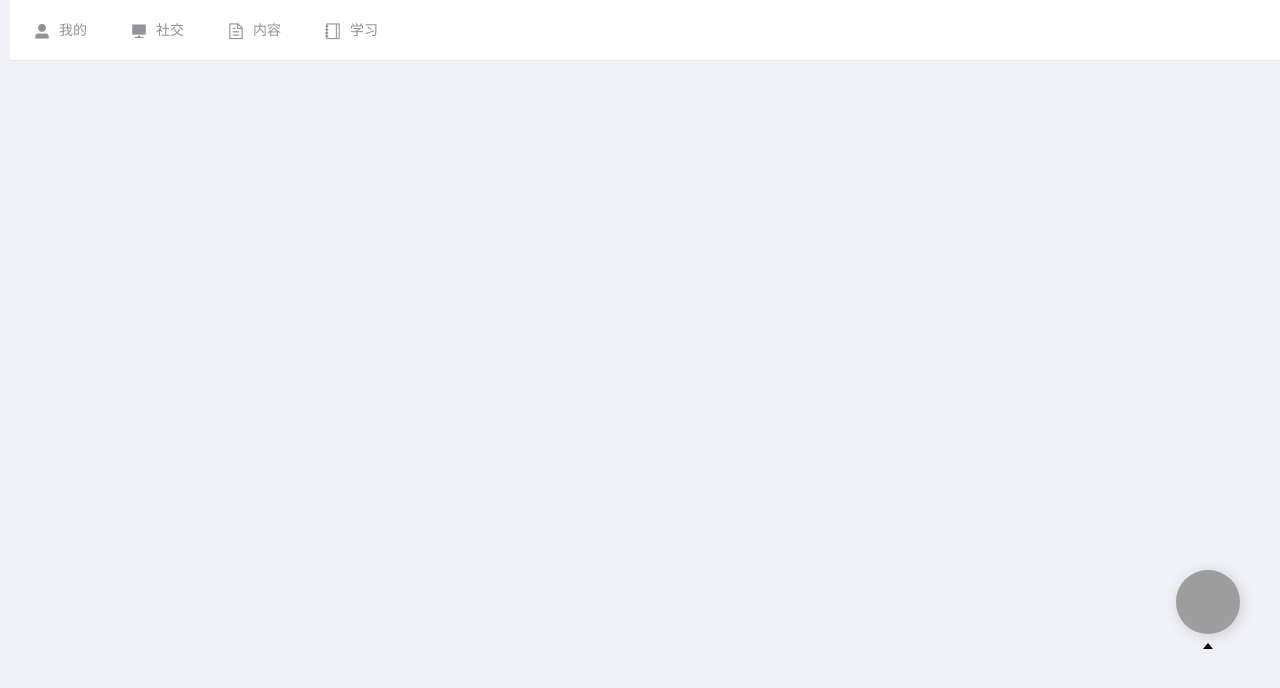
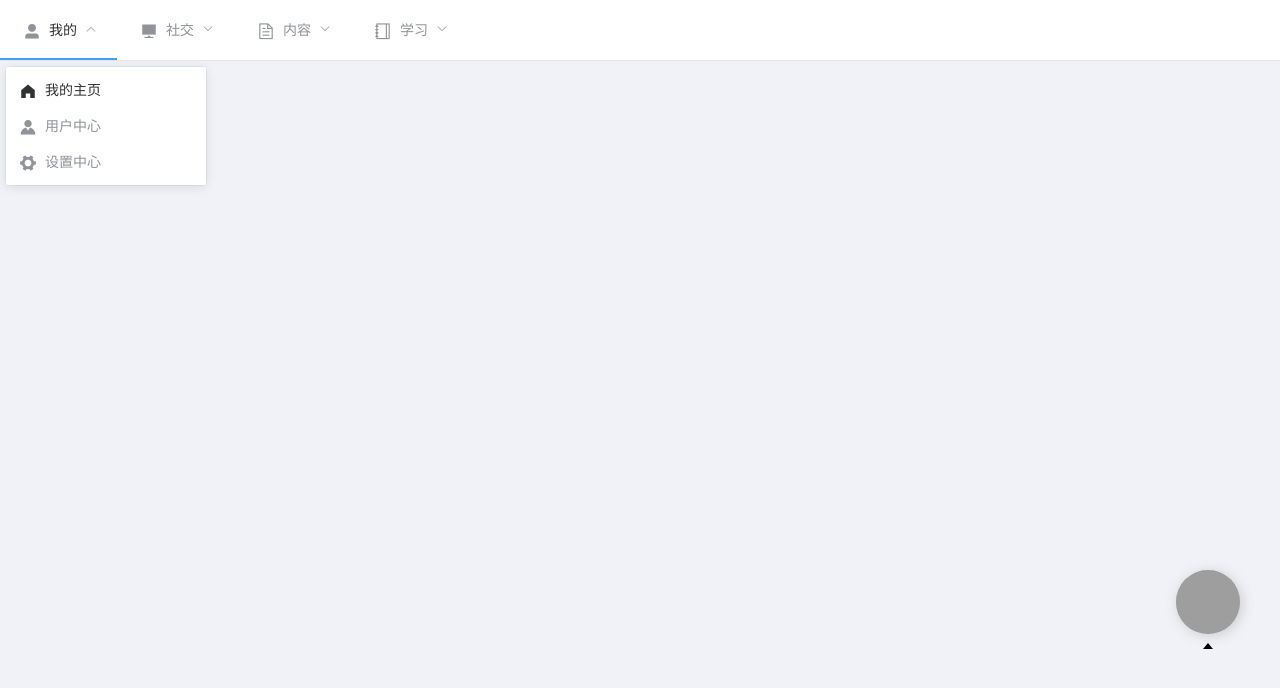
Before and after one commit to 0xcaffebabe/zbq-web, a Vue app: page /#/main in a window 1280 px wide. Shown: the top 688 px of the page. Built offline with nearby package versions, Linux system fonts and the light colour scheme; grey boxes are pictures that could not be loaded.

Commit message:
主页子菜单基本设计

```diff
--- a/src/views/MainPage.vue
+++ b/src/views/MainPage.vue
@@ -1,20 +1,27 @@
 <template>
   <div class="nav-menu-wrapper">
     <el-menu
-      :default-active="activeIndex"
+      default-active="/main/my"
       class="nav-menu"
       mode="horizontal"
       :router="true"
       @select="handleSelect"
     >
-      <el-menu-item
-        v-for="item in menuList"
-        :key="item.index"
-        :index="item.index"
-      >
-        <i :class="item.icon" />
-        <span>{{ item.name }}</span>
-      </el-menu-item>
+      <el-submenu v-for="item in menuList" :key="item.name" :index="item.name">
+        <template #title>
+          <i :class="item.icon" />
+          <span>{{ item.name }}</span>
+        </template>
+        <el-menu-item
+          v-for="children in item.children"
+          :key="children.name"
+          :index="children.index"
+          >
+            <i :class="children.icon"></i>
+            <span>{{ children.name }}</span>
+          </el-menu-item
+        >
+      </el-submenu>
     </el-menu>
   </div>
   <div class="avatar-wrapper">
@@ -25,7 +32,7 @@
     <div class="avatar-cursor"><i class="el-icon-caret-top" /></div>
   </div>
   <div class="content">
-    <router-view/>
+    <router-view />
   </div>
 </template>
 
@@ -33,22 +40,50 @@
 export default {
   data() {
     return {
+      menuActiveIndex: "my",
       menuList: [
-        { name: "我的", index: "/main/my", icon: "el-icon-user-solid" },
+        {
+          name: "我的",
+          icon: "el-icon-user-solid",
+          index: "my",
+          children: [
+            { name: "我的主页", index: "/main/my", icon: "el-icon-s-home" },
+            { name: "用户中心", index: "/main/users", icon: "el-icon-s-custom" },
+            { name: "设置中心", index: "/main/settings", icon: "el-icon-s-tools" },
+          ],
+        },
         {
           name: "社交",
-          index: "main/social",
           icon: "el-icon-s-platform",
+          index: "social",
+          children: [
+            { name: "我的笔友", index: "main/friends", icon: "el-icon-s-comment" },
+            { name: "笔圈动态", index: "main/activities", icon: "el-icon-camera-solid" },
+            { name: "与我相关" },
+            { name: "转笔地图", index: "main/map", icon: "el-icon-map-location" },
+            { name: "转笔广场", index: "main/square", icon: "el-icon-microphone" },
+          ],
         },
         {
           name: "内容",
-          index: "main/content",
           icon: "el-icon-document",
+          index: "content",
+          children: [
+            { name: "全网转笔" },
+            { name: "发现内容" },
+            { name: "发布内容" },
+            { name: "我的收藏" },
+          ],
         },
         {
           name: "学习",
-          index: "main/learning",
           icon: "el-icon-notebook-1",
+          index: "learning",
+          children: [
+            { name: "课程中心" },
+            { name: "我的课程" },
+            { name: "发布课程" },
+          ],
         },
       ],
     };
@@ -65,7 +100,6 @@ export default {
 .nav-menu-wrapper {
   position: fixed;
   width: 100%;
-  padding: 0 10px;
 }
 .avatar-wrapper {
   position: fixed;
@@ -81,4 +115,20 @@ export default {
     text-align: center;
   }
 }
+@media screen and (max-width: 720px) {
+  .nav-menu-wrapper {
+    bottom: 0;
+  }
+  .nav-menu-wrapper ::v-deep(.el-submenu__title) {
+    padding: 0 10px;
+  }
+}
+@media screen and (min-width: 721px) {
+  .nav-menu-wrapper {
+    top: 0;
+  }
+  .nav-menu-wrapper ::v-deep(.el-submenu__title) {
+    padding: 0 20px;
+  }
+}
 </style>
```
